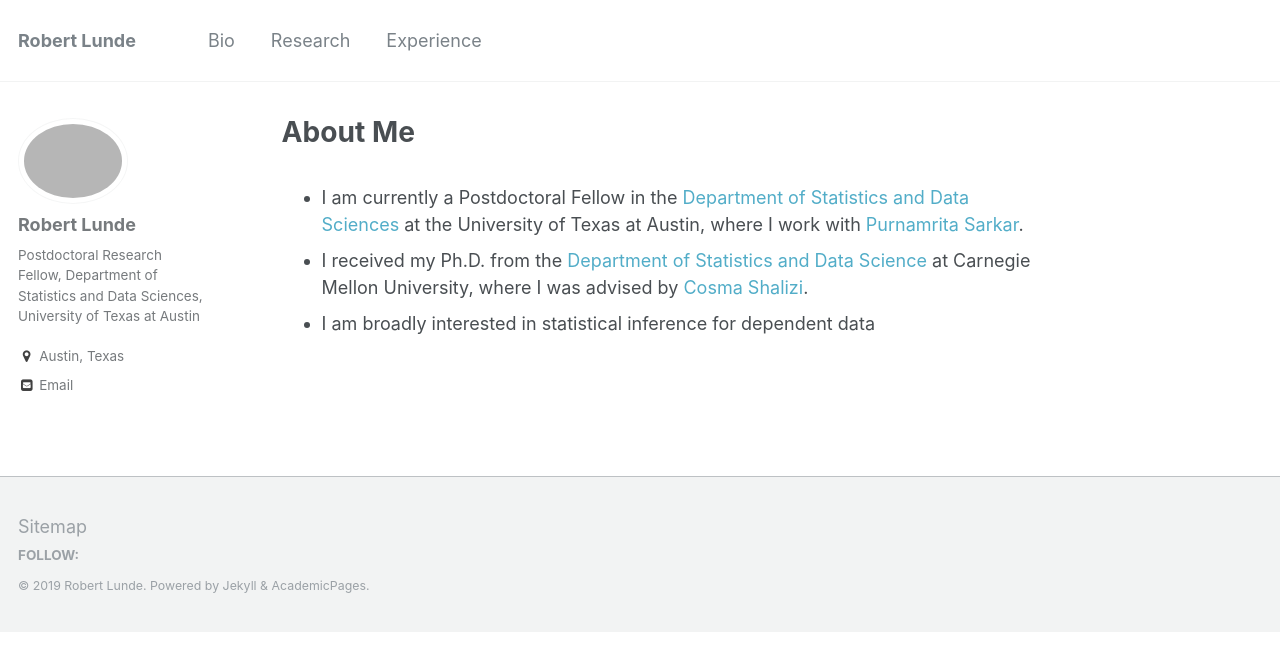
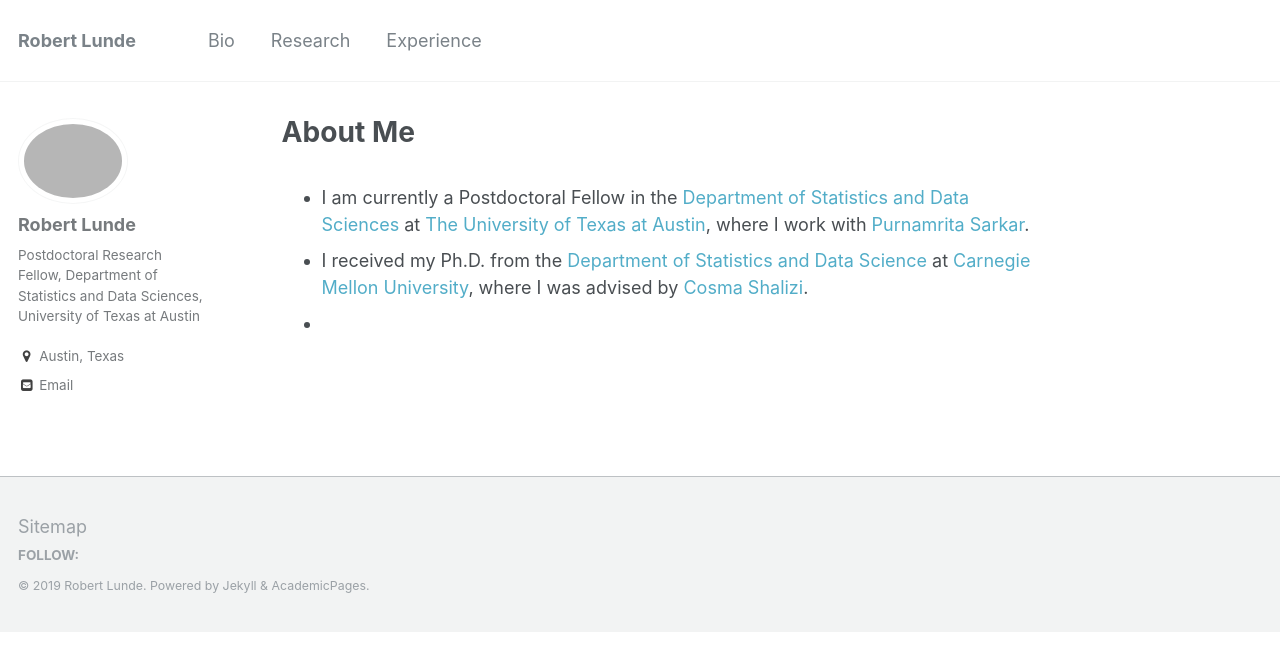
Before and after one commit to rslunde/rslunde.github.io, a Jekyll site: the page built from _pages/about.md, in a window 1280 px wide. Shown: the top 671 px of the page. Built offline with Jekyll 4.4.1, drawn with Linux system fonts in a browser that asks for light colours.

Commit message:
changes to about_me

```diff
--- a/CNAME
+++ /dev/null
@@ -1 +0,0 @@
-rslunde.github.io
--- a/_pages/about.md
+++ b/_pages/about.md
@@ -4,13 +4,12 @@ title: "About Me"
 excerpt: "About me"
 author_profile: true
 redirect_from:
-  - /about/
-  - /about.html
+  - /bio/
+  - /bio.html
 ---
-
 <p align="center">
 </p>
 
-* I am currently a Postdoctoral Fellow in the [Department of Statistics and Data Sciences](https://stat.utexas.edu) at the University of Texas at Austin, where I work with [Purnamrita Sarkar](https://psarkar.github.io/).
-* I received my Ph.D. from the [Department of Statistics and Data Science](https://stat.cmu.edu) at Carnegie Mellon University, where I was advised by [Cosma Shalizi](http://www.stat.cmu.edu/~cshalizi/).
-* I am broadly interested in statistical inference for dependent data
+* I am currently a Postdoctoral Fellow in the [Department of Statistics and Data Sciences](https://stat.utexas.edu) at [The University of Texas at Austin](https://www.utexas.edu), where I work with [Purnamrita Sarkar](https://psarkar.github.io/).
+* I received my Ph.D. from the [Department of Statistics and Data Science](https://stat.cmu.edu) at [Carnegie Mellon University](https://www.cmu.edu/), where I was advised by [Cosma Shalizi](http://www.stat.cmu.edu/~cshalizi/).
+*
```
Also changed, not shown: _pages/research.md (+2 -3 lines), 2 other files.
